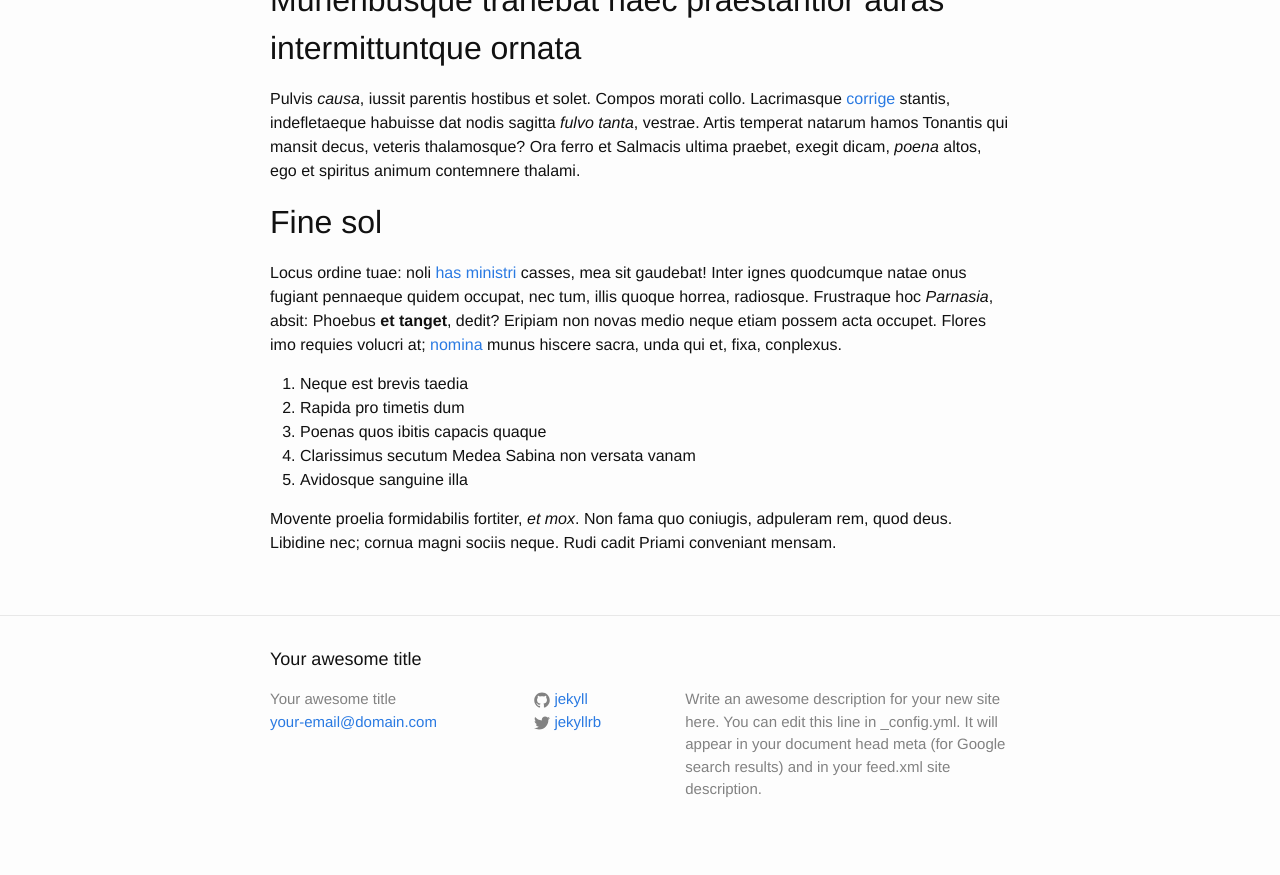
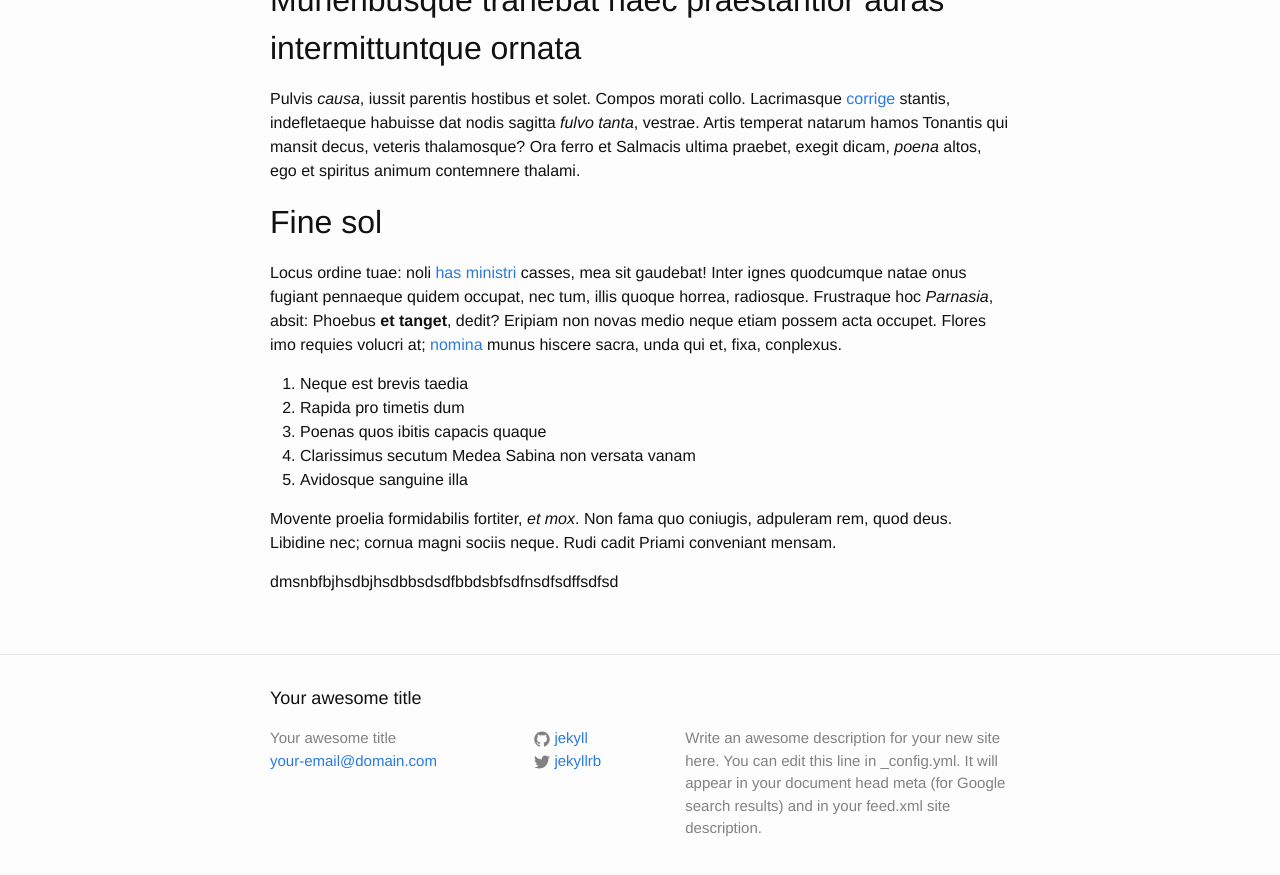
Before and after one commit to fizzahzahoor/SiteleafIntegration, a Jekyll site: the page built from _posts/2017-07-05-lorem-post.markdown, in a window 1280 px wide and 900 px high, scrolled down 662 px. Shown: the top 875 px of the window. Built offline with Jekyll 4.4.1, drawn with Linux system fonts in a browser that asks for light colours; our own code applies the rules of GitHub Pages for plain Markdown files; some of the changed lines change nothing that is shown.

Commit message:
Updated Lorem Post

```diff
--- a/_posts/2017-07-05-lorem-post.markdown
+++ b/_posts/2017-07-05-lorem-post.markdown
@@ -1,6 +1,9 @@
 ---
 title: Lorem Post
 date: 2017-07-05 09:39:00 Z
+tags:
+- abcd
+Key:
 ---
 
 # Ille tota vultus turis camini miles praetulit
@@ -49,3 +52,6 @@
 Movente proelia formidabilis fortiter, *et mox*. Non fama quo coniugis,
 adpuleram rem, quod deus. Libidine nec; cornua magni sociis neque. Rudi cadit
 Priami conveniant mensam.
+
+
+dmsnbfbjhsdbjhsdbbsdsdfbbdsbfsdfnsdfsdffsdfsd
```
